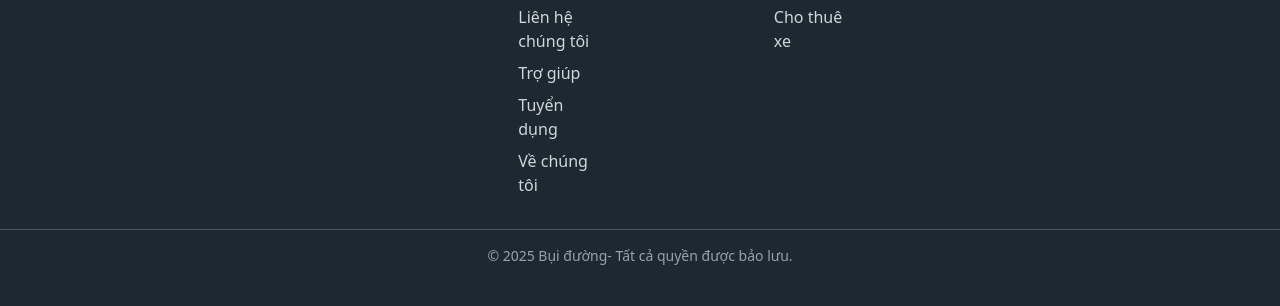
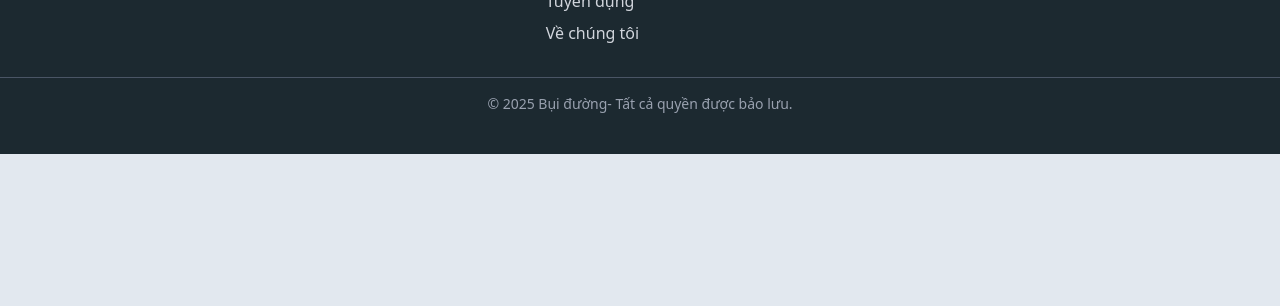
Before and after one commit to KhaBaoDuyen/WebsiteXayDungHeThongBanVeXe_ReactJs-NodeJs, a website: page FE/src/pages/home.html in a window 1280 px wide. Shown: the part 2746-3052 px from the top of the page. After the commit the page ends 2900 px from the top, so only its background shows below. Drawn offline with nearby package versions, Linux system fonts and the light colour scheme.

Commit message:
[ FE ] - trang home hoàn chỉnh

```diff
--- a/FE/src/pages/home.html
+++ b/FE/src/pages/home.html
@@ -366,7 +366,7 @@
         <div class="footer-top"></div>
         <div class="footer-bottom bg-[#1C2930] text-white py-10">
             <div class="px-4 w-full md:w-[80%] mx-auto">
-                <div class="flex flex-col md:flex-row justify-between items-start gap-8 md:gap-44">
+                <div class="flex flex-col md:flex-row justify-between items-start gap-55 md:gap-4">
                     <div>
                         <img src="../../public/assets/images/main/logo.png" alt="Logo" class="w-full md:w-[60%] mb-4">
                         <a href="" class="bg-gray-700 text-white px-4 py-2 rounded-lg flex items-center gap-2">🤝 Liên
```
Also changed, not shown: FE/src/css/tailwind-output.css.
